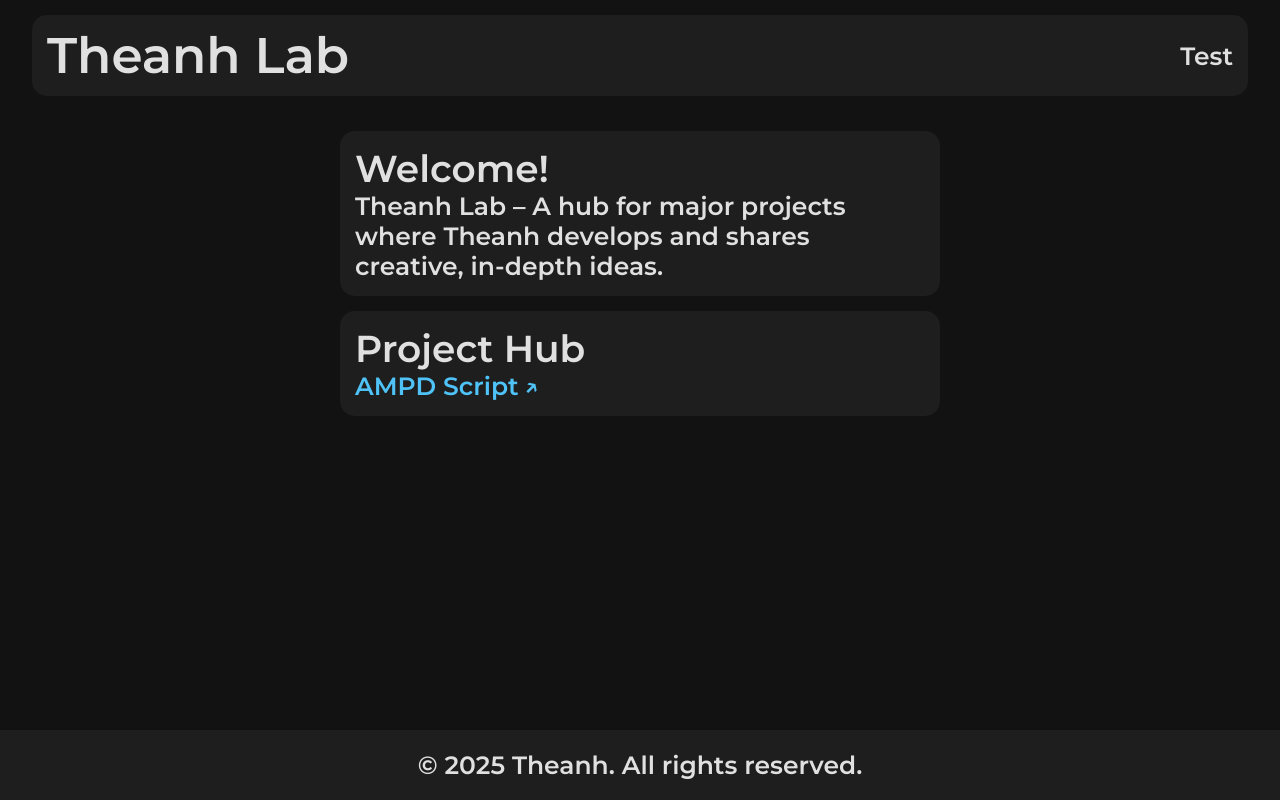
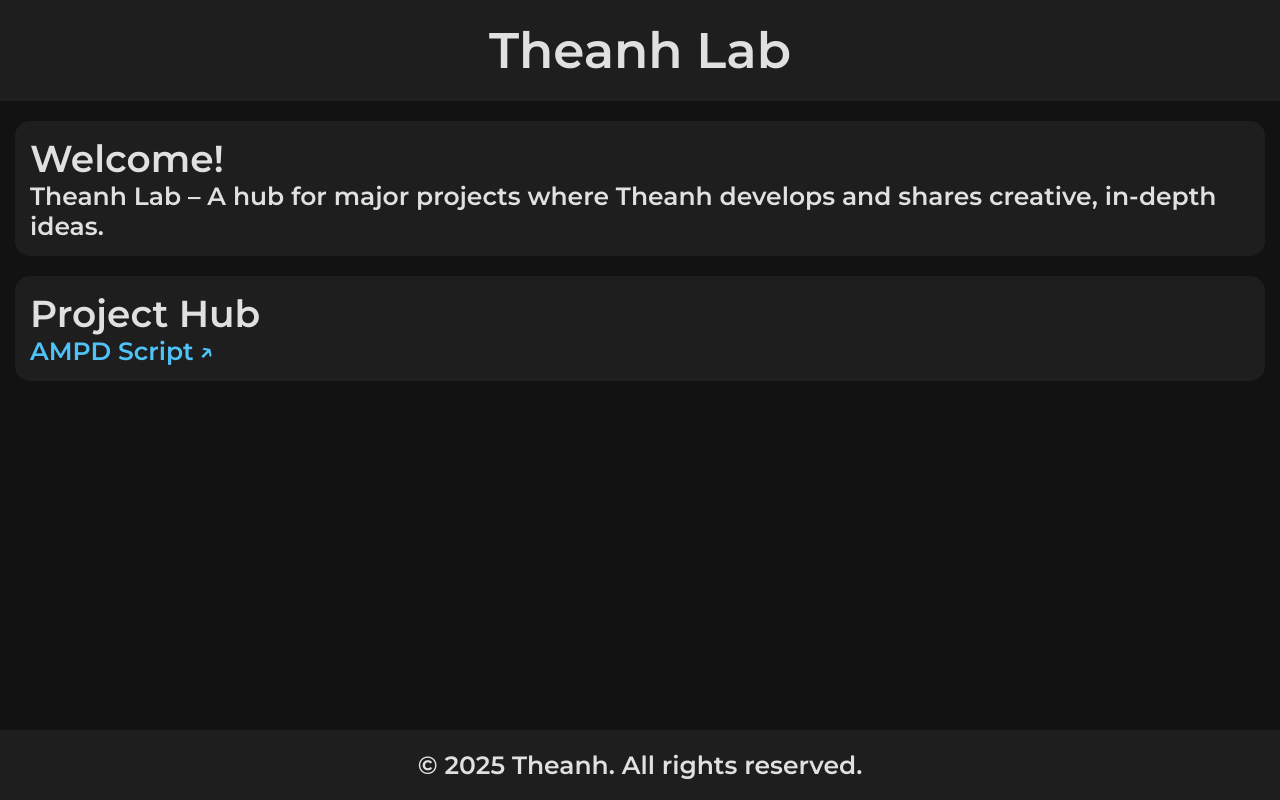
Before and after one commit to theanh2nice/lab, a plain HTML site: page index.html in a window 1280 px wide. Drawn offline with Linux system fonts and the light colour scheme.

Commit message:
Update main.css

```diff
--- a/css/main.css
+++ b/css/main.css
@@ -95,23 +95,4 @@
 /* #PC */
 @media screen and (min-width: 769px) {
   body { font-size: 2.5rem; }
-
-  section {
-    max-width: 60rem;
-    margin: 0 auto 1.5rem;
-  }
-
-  header {
-    justify-content: space-between;
-    margin: 1.5rem auto;
-    padding: 1rem 1.5rem;
-    width: 95%;
-    border-radius: 1.5rem;
-
-  }
-
-  nav {
-    display: block;
-  }
-
 }
```
